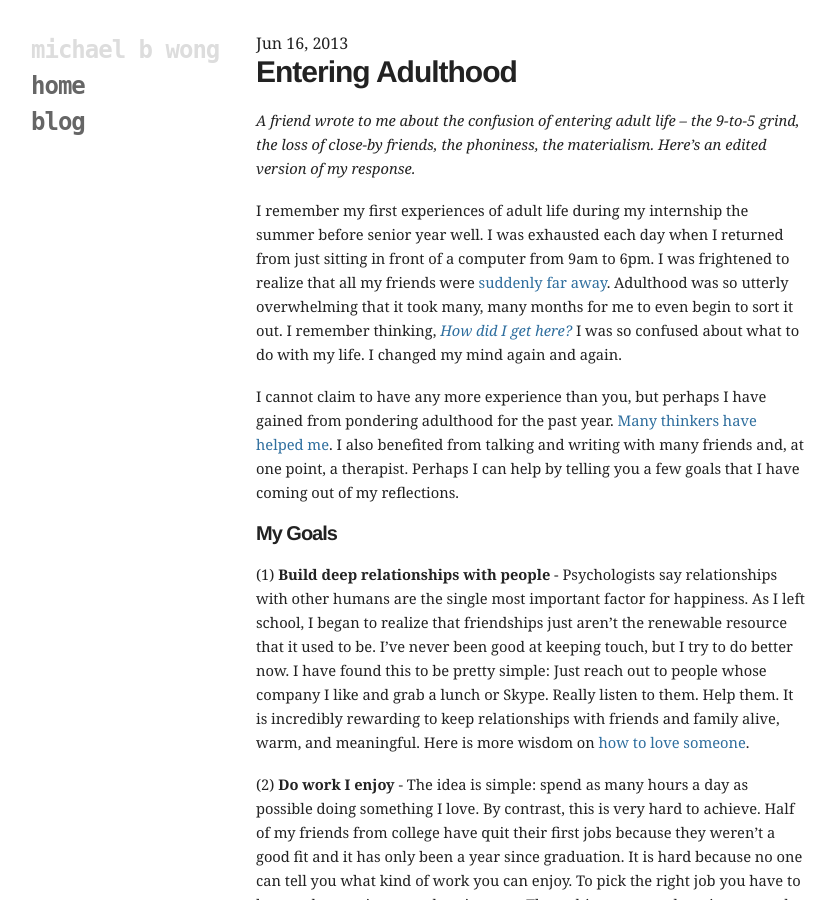
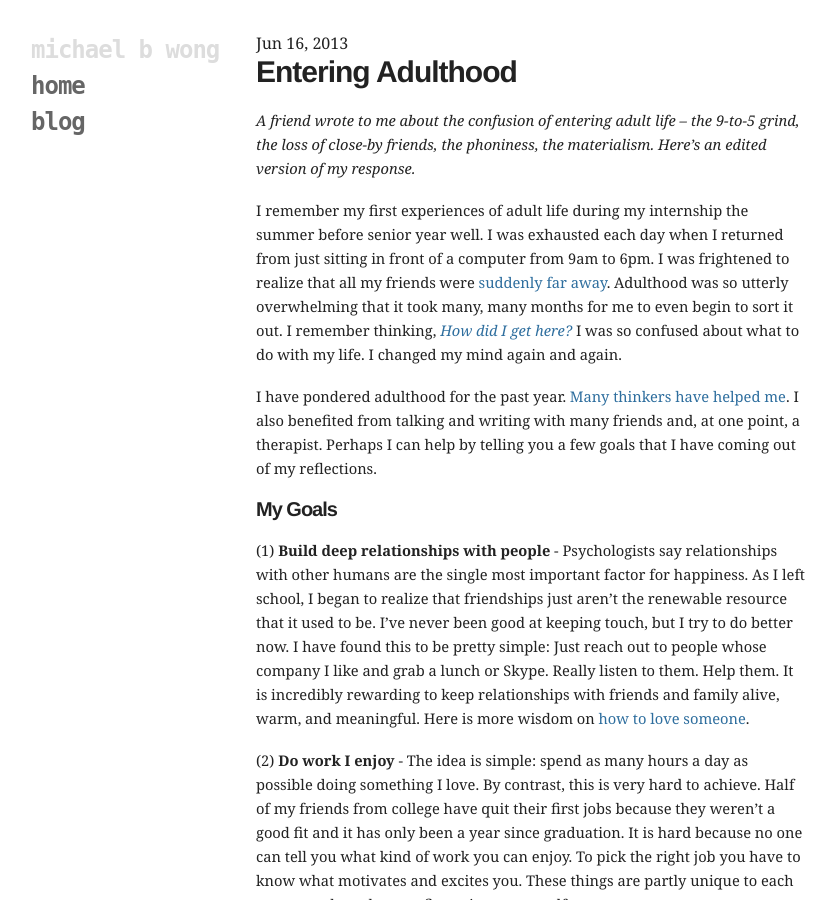
Before and after one commit to mbwong/mbwong.github.com, a Jekyll site: the page built from _posts/2013-06-16-entering-adulthood.md, in a window 1280 px wide and 900 px high. Shown: the whole window, without its empty margins (94-930 px from the left). Built offline with Jekyll 4.4.1, drawn with Linux system fonts in a browser that asks for light colours.

Commit message:
Update 2013-06-16-entering-adulthood.md

```diff
--- a/_posts/2013-06-16-entering-adulthood.md
+++ b/_posts/2013-06-16-entering-adulthood.md
@@ -13,7 +13,7 @@ I remember my first experiences of adult life during my internship the summer be
 [lcd]: http://open.spotify.com/track/2Ud3deeqLAG988pfW0Kwcl
 [talkingheads]: http://open.spotify.com/track/2WM63pILSg6VzgCnu0OU6K
 
-I cannot claim to have any more experience than you, but perhaps I have gained from pondering adulthood for the past year.  [Many][kahneman] [thinkers][aurelius] [have][trunk] [helped][dfw] [me][graham]. I also benefited from talking and writing with many friends and, at one point, a therapist. Perhaps I can help by telling you a few goals that I have coming out of my reflections.
+I have pondered adulthood for the past year.  [Many][kahneman] [thinkers][aurelius] [have][trunk] [helped][dfw] [me][graham]. I also benefited from talking and writing with many friends and, at one point, a therapist. Perhaps I can help by telling you a few goals that I have coming out of my reflections.
 
 [trunk]: http://blog.penelopetrunk.com/
 [graham]: http://www.paulgraham.com/love.html
```
